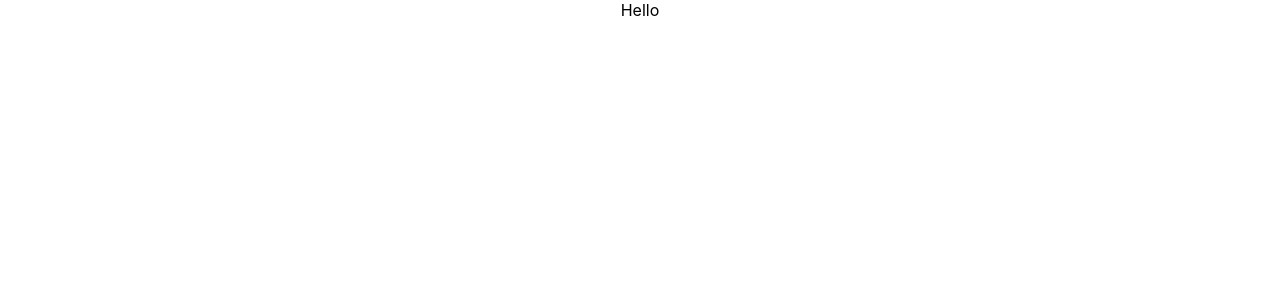
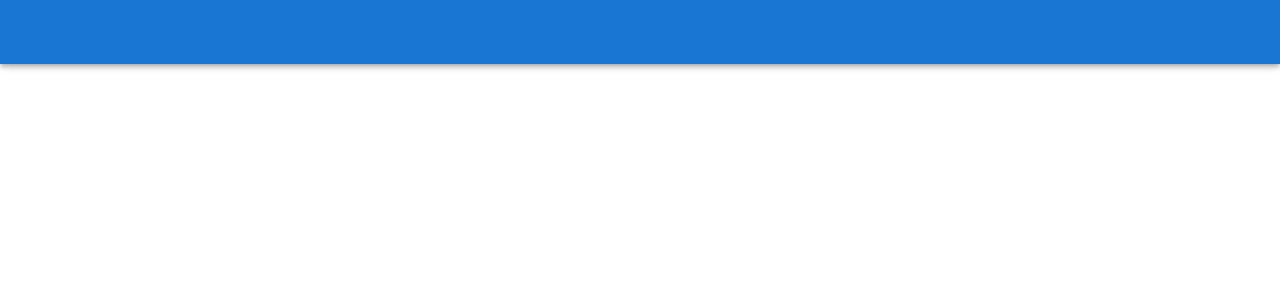
Before and after one commit to pmswami/IMDB-Clone, a React (Create React App) app in the folder imdb-clone/: page / in a window 1280 px wide. Shown: the top 300 px of the page. Built offline with nearby package versions, Linux system fonts and the light colour scheme.

Commit message:
Added AppBar

```diff
--- /dev/null
+++ b/imdb-clone/src/components/common/Header.jsx
@@ -0,0 +1,18 @@
+import React from "react";
+import { AppBar, Toolbar } from "@mui/material";
+import Typography from "@mui/material/Typography";
+import Button from "@mui/material/Button";
+import IconButton from "@mui/material/IconButton";
+import MenuIcon from "@mui/icons-material/Menu";
+
+function Header() {
+  return (
+    <>
+      <AppBar>
+        <Toolbar></Toolbar>
+      </AppBar>
+    </>
+  );
+}
+
+export default Header;
--- a/imdb-clone/src/pages/Home.jsx
+++ b/imdb-clone/src/pages/Home.jsx
@@ -1,5 +1,11 @@
+import Header from "../components/common/Header";
+
 const Home = () => {
-  return <div>Hello</div>;
+  return (
+    <div>
+      <Header />
+    </div>
+  );
 };
 
 export default Home;
```
Also changed, not shown: imdb-clone/package.json (+7 -0 lines), 1 other file (tests, documents, lock files or other folders).
